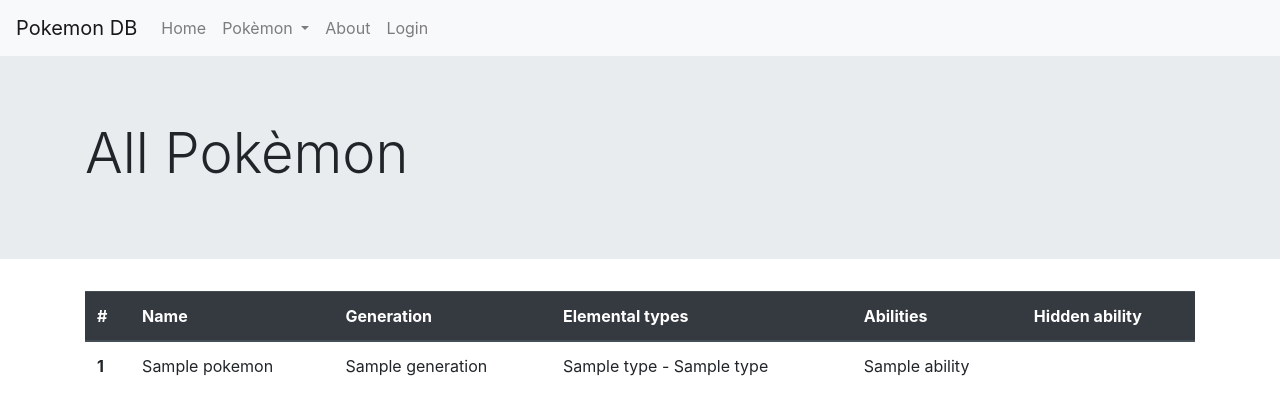
After one commit to JMdelosReyes/AII_Project, a Django app: page /pokemon/ in a window 1280 px wide. The commit adds this page. Shown: the top 415 px of the page. Run offline with Django 3.2, Linux system fonts and the light colour scheme; tables that the repository leaves empty hold one stand-in row (values such as "Sample post"); some libraries are stand-ins or nearby versions.

Commit message:
Pokemon views and header changes

```diff
--- a/main/populate/populate_utils.py
+++ b/main/populate/populate_utils.py
@@ -10,6 +10,7 @@
     try:
         req = urllib.request.urlopen(cod_url)
         return req.read()
-    except:
+    except Exception as e:
+        print(e)
         print(f'----------Error---------- URL: {cod_url}')
         return None
--- a/main/templates/header.html
+++ b/main/templates/header.html
@@ -1,18 +1,29 @@
 <nav class="navbar navbar-expand-lg navbar-light bg-light">
-    <a class="navbar-brand" href="{% url '' %}">Navbar</a>
+    <a class="navbar-brand" href="{% url '' %}">Pokemon DB</a>
     <div id="navbarNav">
         <ul class="navbar-nav">
             <li class="nav-item">
                 <a class="nav-link" href="{% url 'index' %}">Home</a>
             </li>
-            <li class="nav-item">
-                <a class="nav-link" href="{% url 'about' %}">About</a>
+            <li class="nav-item dropdown">
+                <a class="nav-link dropdown-toggle" href="#" id="navbarDropdownMenuLink" data-toggle="dropdown"
+                   aria-haspopup="true" aria-expanded="false">
+                    Pokèmon
+                </a>
+                <div class="dropdown-menu" aria-labelledby="navbarDropdownMenuLink">
+                    <a class="dropdown-item" href="{% url 'pokemon' %}">All Pokèmon</a>
+                    <a class="dropdown-item" href="{% url 'pokemon' %}">Pokèmon by Generation</a>
+                    <a class="dropdown-item" href="{% url 'pokemon' %}">Pokèmon by Type</a>
+                </div>
             </li>
             {% if user.is_authenticated %}
                 <li class="nav-item">
                     <a class="nav-link" href="{% url 'populate' %}">Populate</a>
                 </li>
             {% endif %}
+            <li class="nav-item">
+                <a class="nav-link" href="{% url 'about' %}">About</a>
+            </li>
             {% if not user.is_authenticated %}
                 <li class="nav-item">
                     <a class="nav-link" href="{% url 'login' %}">Login</a>
--- /dev/null
+++ b/main/templates/pokemon/pokemon_list.html
@@ -0,0 +1,47 @@
+{% extends 'base.html' %}
+
+{% block content %}
+
+    <div class="jumbotron jumbotron-fluid">
+        <div class="container">
+            <h1 class="display-4">{{ title }}</h1>
+        </div>
+    </div>
+
+    <div class="container">
+        <table class="table">
+            <thead class="thead-dark">
+            <tr>
+                <th scope="col">#</th>
+                <th scope="col">Name</th>
+                <th scope="col">Generation</th>
+                <th scope="col">Elemental types</th>
+                <th scope="col">Abilities</th>
+                <th scope="col">Hidden ability</th>
+            </tr>
+            </thead>
+            <tbody>
+            {% for pokemon in pokemons %}
+                <tr>
+                    <th scope="row">{{ pokemon.pokedex_id }}</th>
+                    <td>{{ pokemon.name }}</td>
+                    <td>{{ pokemon.generation.name }}</td>
+                    <td>
+                        {{ pokemon.primary_type.name }}
+                        {% if pokemon.secondary_type is not None %}
+                            - {{ pokemon.secondary_type.name }}
+                        {% endif %}
+                    </td>
+                    <td>
+                        {% for ability in pokemon.abilities.all %}
+                            {{ ability.spanish_name }}
+                        {% endfor %}
+                    </td>
+                    <td>{{ pokemon.hidden_ability.spanish_name }}</td>
+                </tr>
+            {% endfor %}
+            </tbody>
+        </table>
+    </div>
+
+{% endblock %}
--- a/main/views.py
+++ b/main/views.py
@@ -1,5 +1,7 @@
+from django.db.models import Q
 from django.shortcuts import render
 
+from main.models import Pokemon, Generation
 from main.populate.populate import populate_database
 
 
@@ -14,3 +16,21 @@
 def populate(request):
     populate_database()
     return render(request, 'notification.html', {'message': 'Populate finished'})
+
+
+def all_pokemon(request, gen_id=0, type_name=''):
+    if gen_id != 0:
+        generation = Generation.objects.get(gen_id=gen_id)
+        pokemons = Pokemon.objects.filter(generation__gen_id=gen_id)
+        title = f'Pokèmon de la {generation.name}'
+        return render(request, 'pokemon/pokemon_list.html', {'pokemons': pokemons, 'title': title})
+
+    if type_name != '':
+        type_name = type_name.capitalize()
+        pokemons = Pokemon.objects.filter(Q(primary_type__name=type_name) | Q(secondary_type__name=type_name))
+        title = f'Pokèmon de tipo {type_name}'
+        return render(request, 'pokemon/pokemon_list.html', {'pokemons': pokemons, 'title': title})
+
+    return render(request, 'pokemon/pokemon_list.html', {'pokemons': Pokemon.objects.all(), 'title': 'All Pokèmon'})
+
+# def get_pokemon(request, poke_id)
--- a/pokemon_db/urls.py
+++ b/pokemon_db/urls.py
@@ -7,6 +7,9 @@
 urlpatterns = [
     path('index/', views.index, name='index'),
     path('about/', views.index, name='about'),
+    path('pokemon/', views.all_pokemon, name='pokemon'),
+    path('pokemon/generation/<int:gen_id>', views.all_pokemon, name='pokemon_gen'),
+    path('pokemon/type/<str:type_name>', views.all_pokemon, name='pokemon_type'),
     path('populate/', login_required(views.populate), name='populate'),
     path('accounts/', include('django.contrib.auth.urls')),
     path('admin/', admin.site.urls),
```
